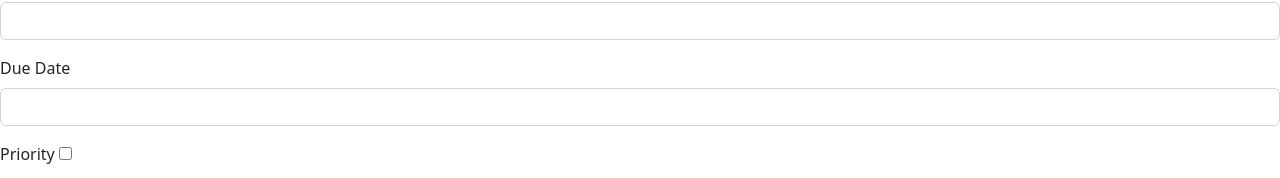
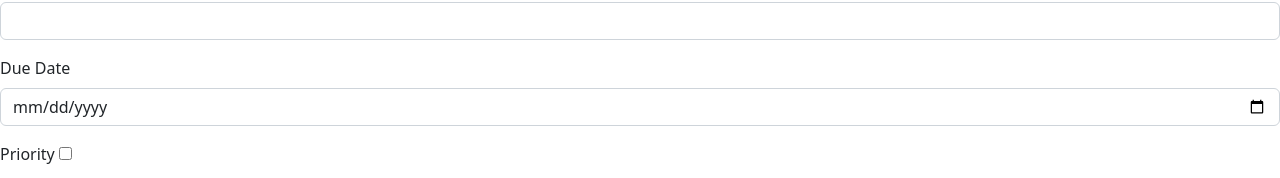
Before and after one commit to eric-holdener/odin-todo, a website built with webpack: page dist/index.html in a window 1280 px wide. Both pictures are taken after a click on the button "Add To-Do". Shown: the part 184-362 px from the top of the page. Built offline with nearby package versions, Linux system fonts and the light colour scheme.

Commit message:
fixed duedate to be a date field

```diff
--- a/dist/index.html
+++ b/dist/index.html
@@ -28,7 +28,7 @@
 
     <div class="mb-3">
       <label for="dueDate" class="form-label">Due Date</label>
-      <input type="datetime" class="form-control" id="dueDate">
+      <input type="date" class="form-control" id="dueDate">
     </div>
 
     <div class="mb-3">
```
